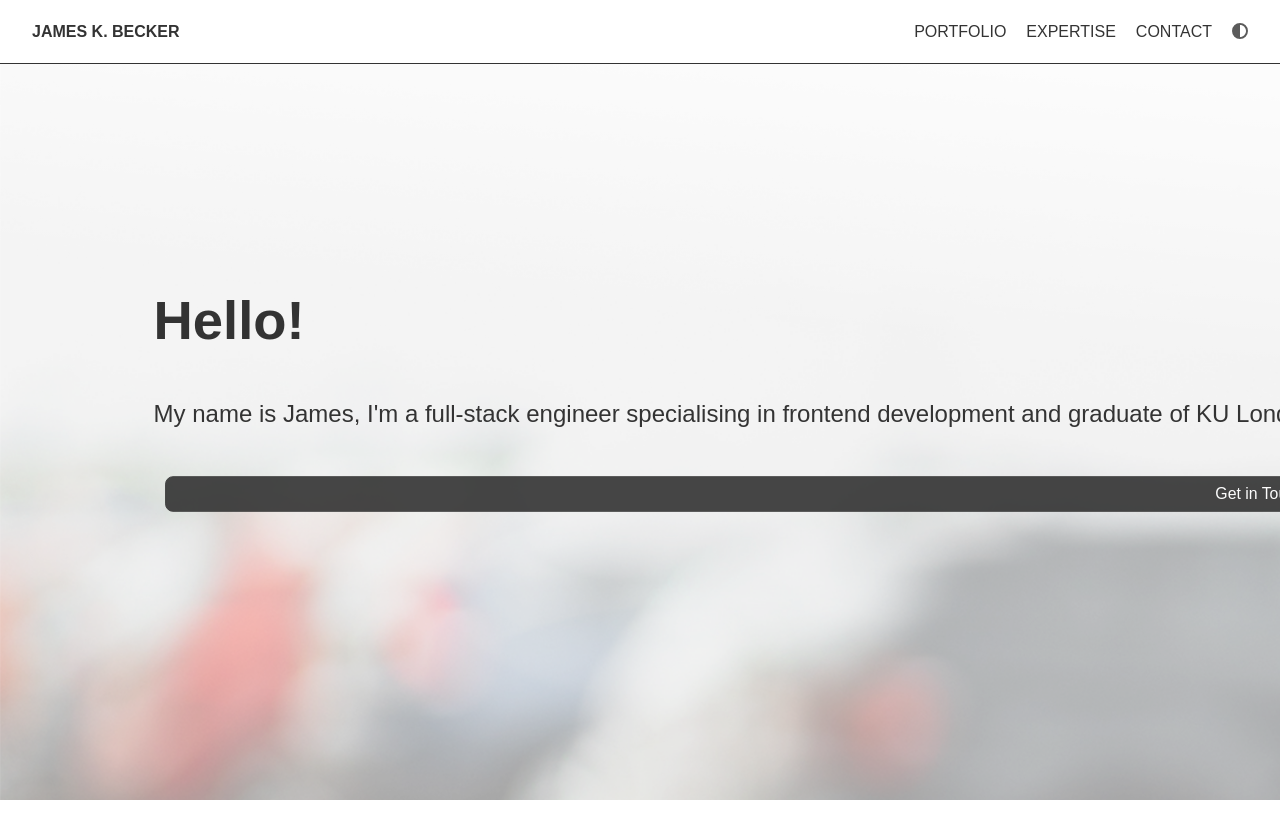
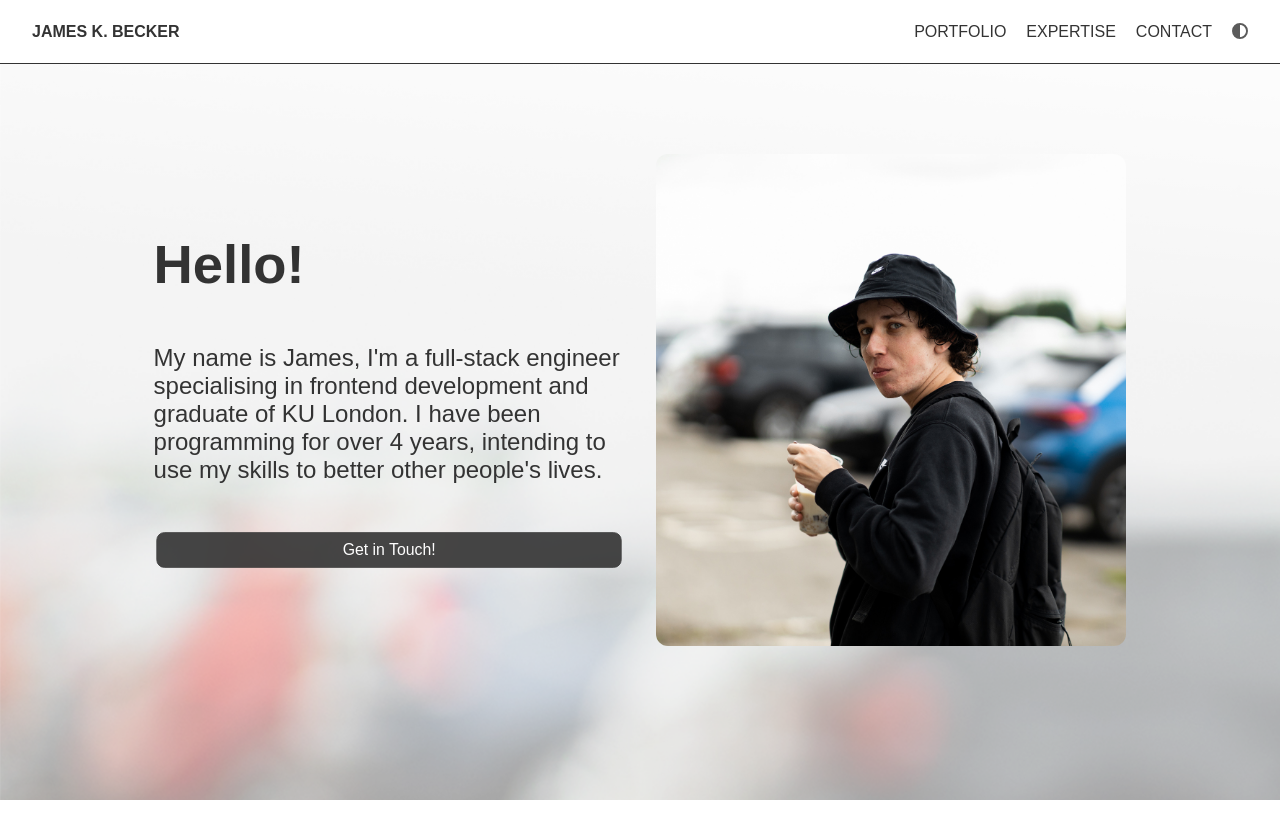
Before and after one commit to jameskbecker/portfolio-old, a Next.js app: page / in a window 1280 px wide. Shown: the top 838 px of the page. Built offline with nearby package versions, Linux system fonts and the light colour scheme.

Commit message:
Update styles.ts

```diff
--- a/src/components/sections/heroSection/styles.ts
+++ b/src/components/sections/heroSection/styles.ts
@@ -85,4 +85,9 @@ export const StyledHeroInfo = styled.div`
 
 export const Heading = styled(motion.h2)``;
 
-export const Body = styled(motion.h3)``;
+export const Body = styled(motion.p)`
+  font-size: clamp(1.25rem, 2vw + 1rem, 1.5rem);
+  font-weight: 300;
+  color: ${({ theme }: any) => theme.text};
+  text-align: left;
+`;
```
